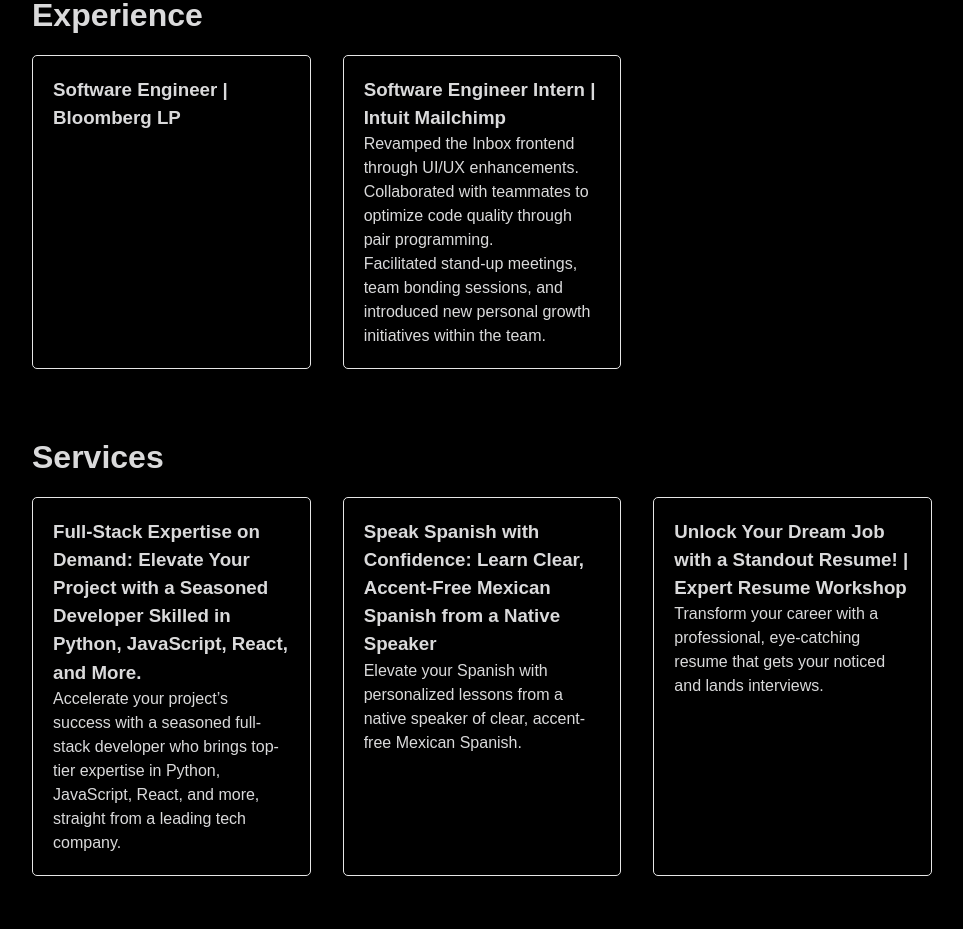
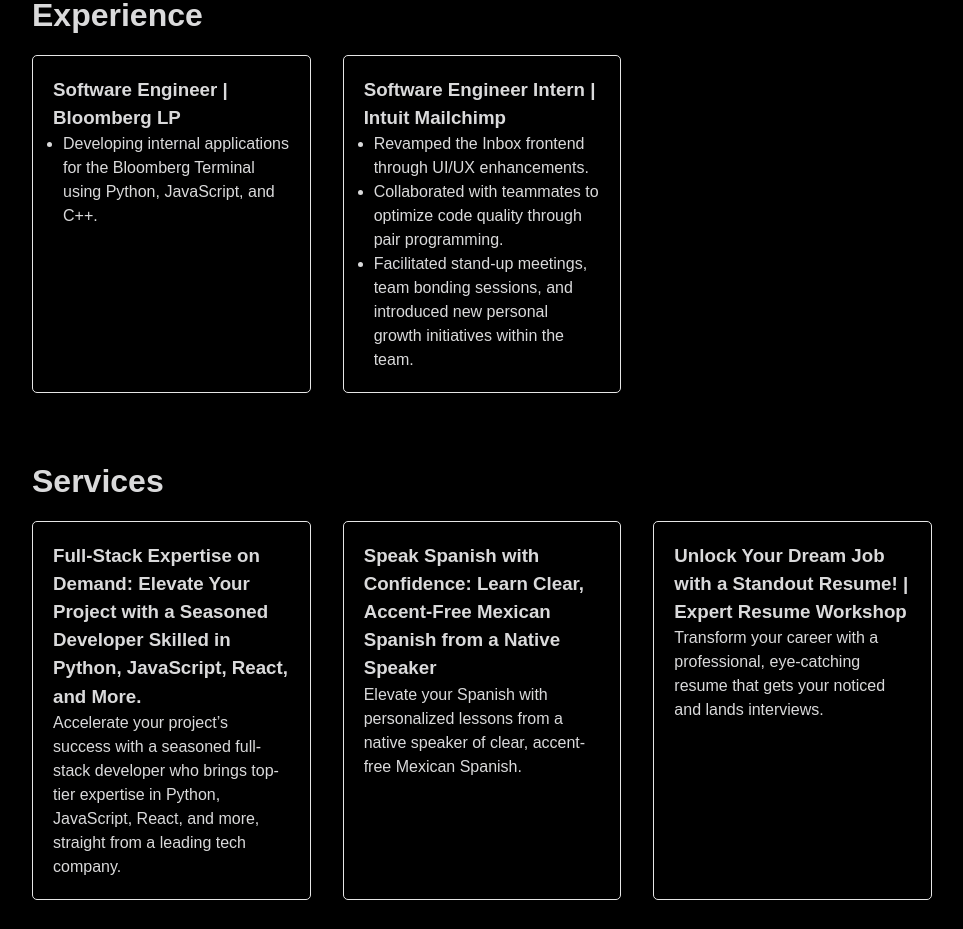
Before and after one commit to ivantlaseca/ivantlaseca.github.io, a Next.js app: page / in a window 1280 px wide. Shown: the part 1740-2669 px from the top of the page, without its empty margins (158-1121 px from the left). Built offline with nearby package versions, Linux system fonts and the light colour scheme.

Commit message:
Update experiences, use disc list style. Render list items for experiences dynamically.

```diff
--- a/src/app/components/Experience.jsx
+++ b/src/app/components/Experience.jsx
@@ -11,9 +11,9 @@
                     <a className="experience-card" key={experience.id}>
                         <h3>{experience.title}</h3>
                         <ul>
-                            <li>{experience.description.p1}</li>
-                            <li>{experience.description.p2}</li>
-                            <li>{experience.description.p3}</li>
+                            {Object.keys(experience.description).map((key) => (
+                                <li key={key}>{experience.description[key]}</li>
+                            ))}
                         </ul>
                     </a>
                 ))
--- a/src/app/components/data.jsx
+++ b/src/app/components/data.jsx
@@ -5,7 +5,9 @@
         id: 1,
         title: 'Software Engineer | Bloomberg LP',
         description:
-            'My current job',
+        {
+            p1: 'Developing internal applications for the Bloomberg Terminal using Python, JavaScript, and C++.',
+        }
     },
     {
         id: 2,
--- a/src/app/globals.css
+++ b/src/app/globals.css
@@ -305,6 +305,11 @@
   }
 }
 
+.experience-grid li {
+  margin-left: 10px;
+  list-style-type: disc;
+}
+
 .experience-card {
   border: 1px solid #e6e6e6;
   padding: 20px;
```
